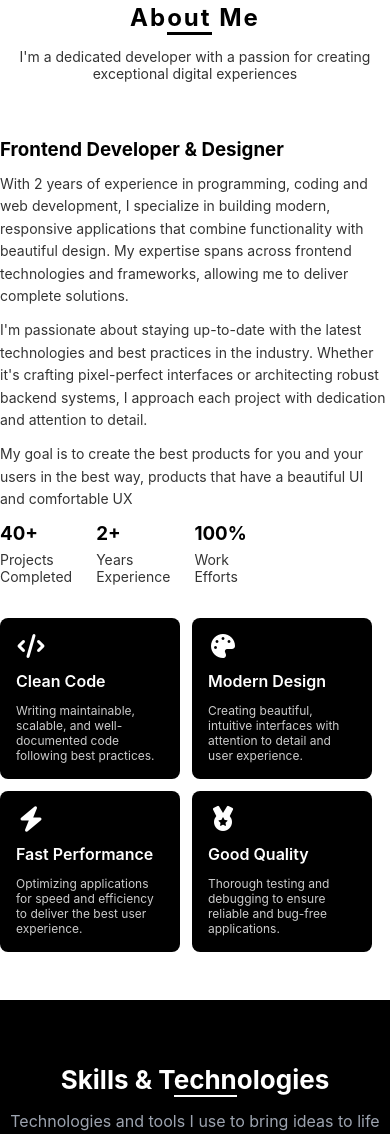
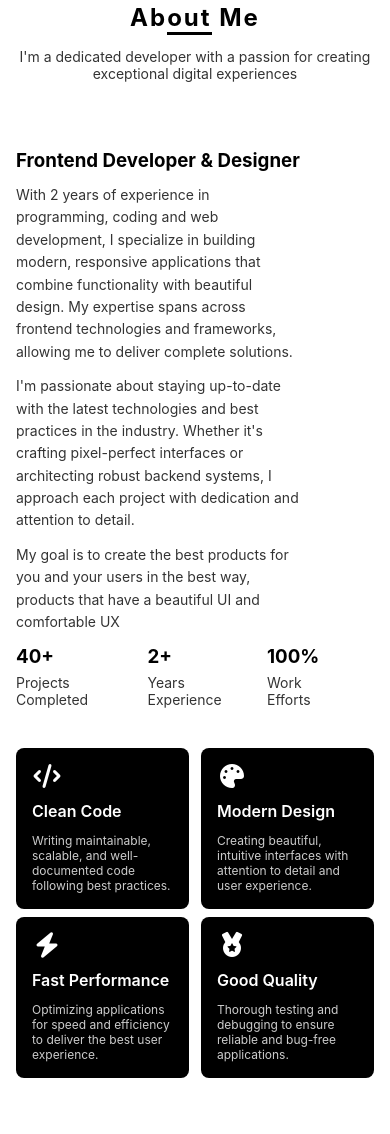
Before and after one commit to sacredq/Sacredq-Portfolio, a plain HTML site: page index.html in a window 390 px wide. Shown: the part 948-2082 px from the top of the page. Drawn offline with nearby package versions, Linux system fonts and the light colour scheme.

Commit message:
Fixing Responsive Design

```diff
--- a/responsive.css
+++ b/responsive.css
@@ -1,6 +1,7 @@
 @media(max-width: 767px){
     body{
         overflow-x: hidden;
+        max-width: 100vw;
     }
 
     header{
@@ -87,13 +88,17 @@
         justify-content: center; align-items: center;
     }
 
-    .about-logo{padding-top: 5vh}
+    .about-logo{padding-top: 5vh; padding: 5vh 0.5rem}
 
-    .about-main-text{width: 100%; width: 100vw;}
+    .about-main-text{width: 90%;}
+    .about-main-info{
+        padding: 0rem 1rem; max-width: 90%;
+    }
 
     .about-info{
         display: flex; flex-direction: column;
         justify-content: center; width: 100%;
+        justify-content: center;
     }
 
     .about-box-el h5{font-size: 16px;}
@@ -101,6 +106,12 @@
 
     .about-box-el{
         width: 180px;
+    }
+
+    .about-main-boxes{
+        display: flex; width: 100%;
+        max-width: 100vw; padding: 0.5rem 1rem;
+        gap: 0.5rem;
     }
 
     /* SKILLS */
@@ -137,7 +148,8 @@
     .timeline-info h3{width: 100%; font-size: 16px; text-align: left;}
 
     .future-skills-box{
-        max-width: 100vw; padding: 1rem;
+        max-width: 90vw; padding: 1rem;
+
     }
 
     .future-skills-box p{width: 100%;}
@@ -186,8 +198,8 @@
     }
 
     .design-container{
-        width: 100%;
-        padding: 0.5rem 2rem;
+        width: 100%; max-width: 90vw;
+        padding: 1rem 2rem;
     }
 
     .design-container-info{
```
